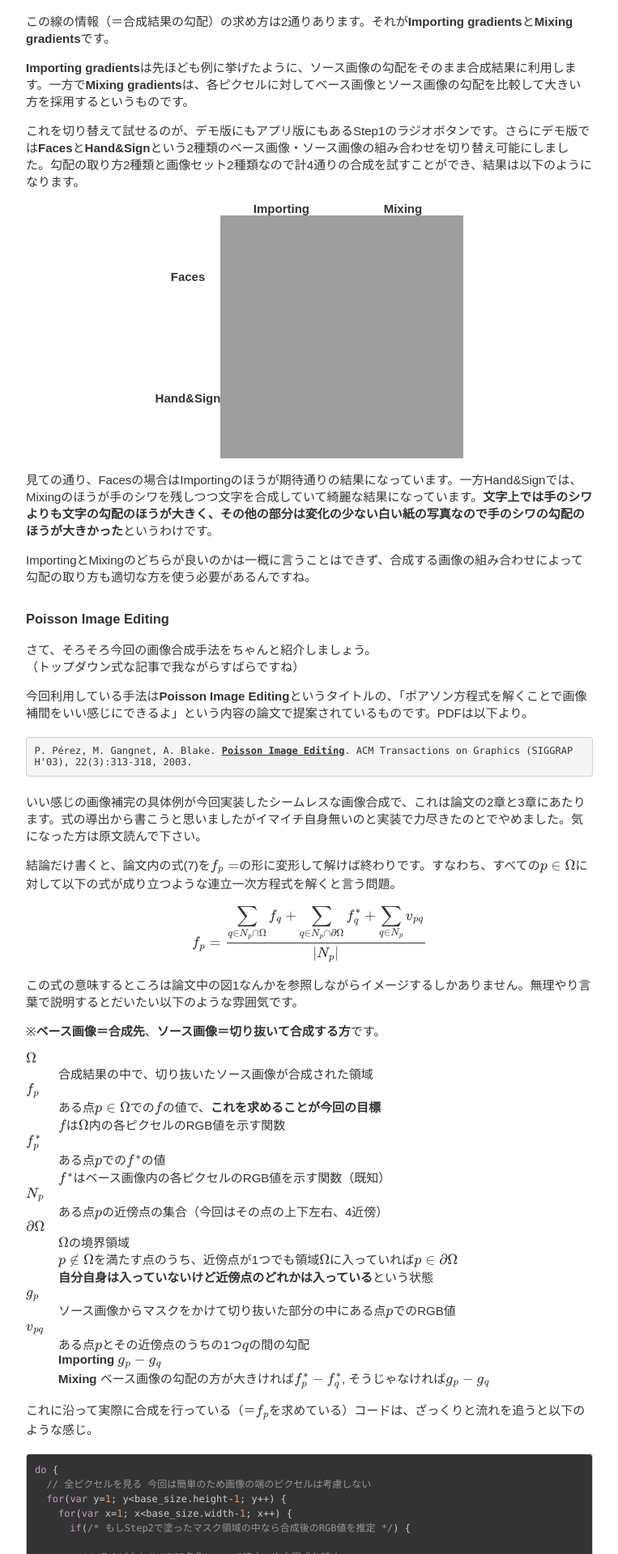
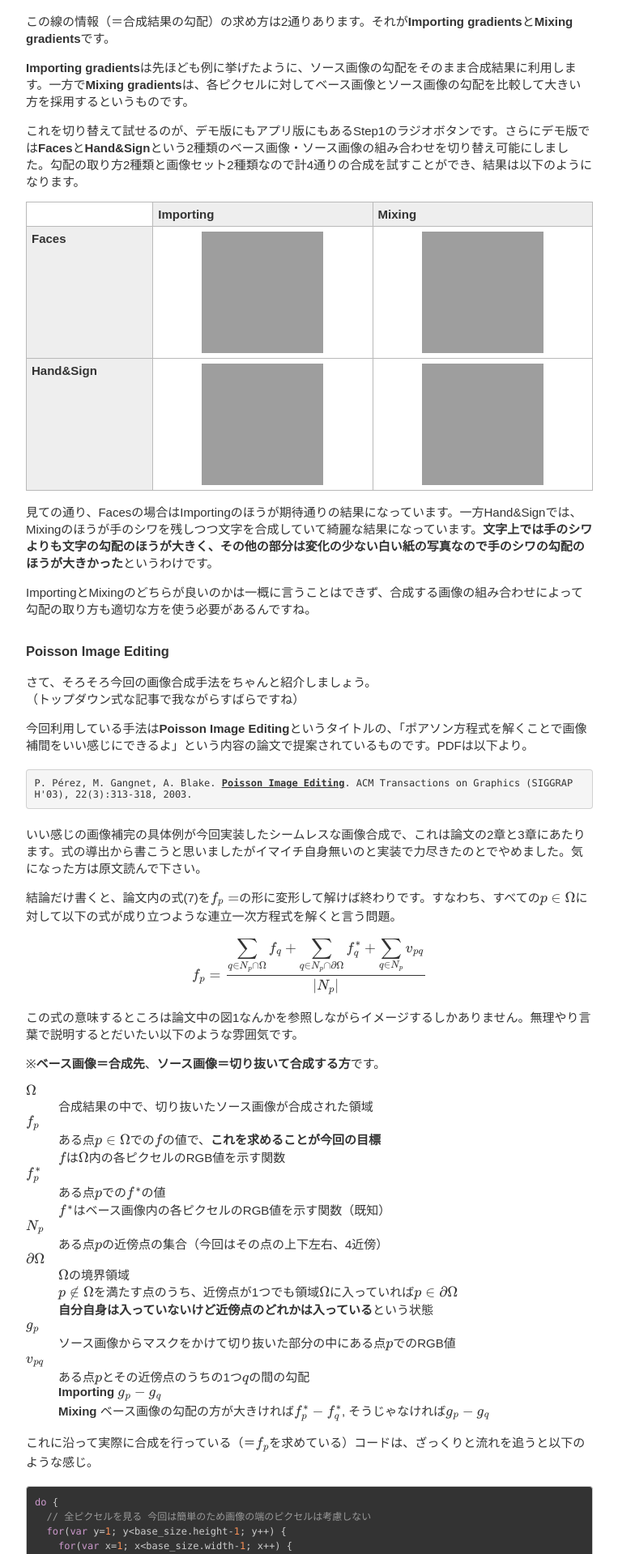
Before and after one commit to takuti/old.blog.takuti.me, a Jekyll site: the page built from _posts/2013-12-08-poisson-image-blending.html, in a window 1280 px wide. Shown: the part 3227-5146 px from the top of the page at 81% size, without its empty margins (258-1021 px from the left). Built offline with Jekyll 4.4.1, drawn with Linux system fonts in a browser that asks for light colours; some web fonts are replaced; Markdown is read by kramdown in place of the engine named in the settings; formulas are drawn with MathJax 3; comment, search, counter and statistics services are not loaded.

Commit message:
support table on redcarped, style fix (table and blockquote)

```diff
--- a/_config.yml
+++ b/_config.yml
@@ -5,6 +5,8 @@ url: http://blog.takuti.me/
 baseurl: http://blog.takuti.me
 
 markdown: redcarpet
+redcarpet:
+  extensions: [tables,autolink,strikethrough]
 highlighter: nil # not use pygments because of using google-code-prettify
 
 exclude: ['Rakefile', 'tools']
--- a/css/style.scss
+++ b/css/style.scss
@@ -56,6 +56,21 @@ article {
     }
     table {
       margin: 0 auto;
+      width: 100%;
+      border-collapse: collapse;
+      th{
+        padding: 6px;
+        text-align: left;
+        vertical-align: top;
+        color: #333;
+        background-color: #eee;
+        border: 1px solid #b9b9b9;
+      }
+      td{
+        padding: 6px;
+        background-color: #fff;
+        border: 1px solid #b9b9b9;
+      }
     }
   }
   #disqus_thread {
@@ -217,6 +232,24 @@ pre, code {
   word-wrap: break-word;
 }
 
+blockquote {
+  display: block;
+  padding: 9.5px;
+  background-color: #f5f5f5;
+  border: 1px solid rgba(0, 0, 0, 0.15);
+  -webkit-border-radius: 4px;
+  -moz-border-radius: 4px;
+  border-radius: 4px;
+  white-space: pre;
+  white-space: pre-wrap;
+  word-break: break-all;
+  word-wrap: break-word;
+  p {
+    margin: 0;
+    padding: 0;
+  }
+}
+
 /*--- fonts ---*/
 .bold { font-weight:bold; }
 .special-font { font-family: 'Cabin Sketch', 'cursive'; }
```
